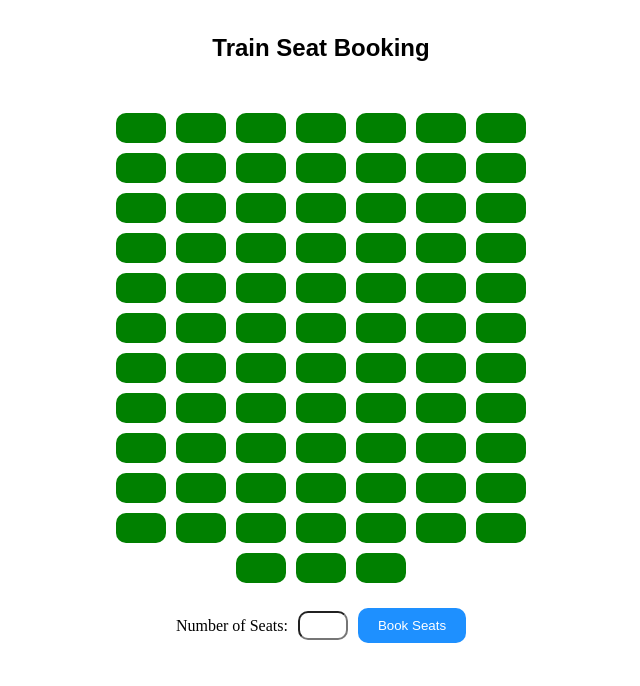
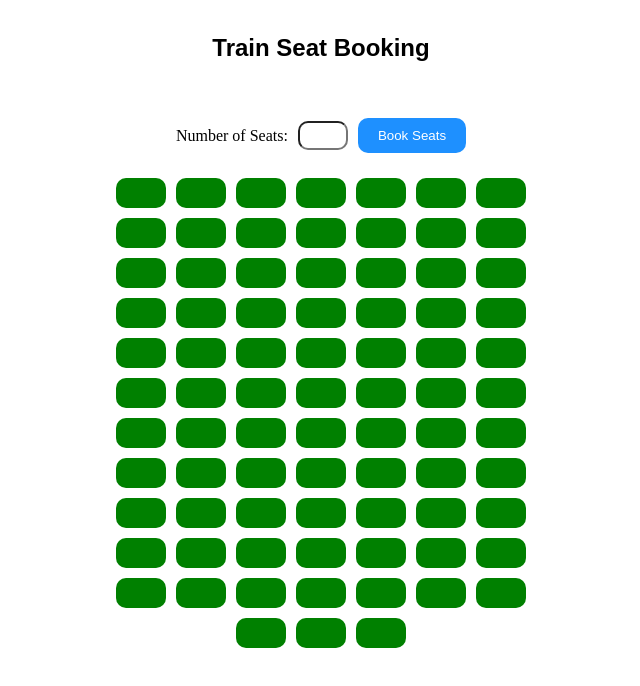
Before and after one commit to sahxp/Angular-Assignment, an Angular app: page / in a window 1280 px wide. Shown: the top 686 px of the page, without its empty margins (319-959 px from the left). Built offline with nearby package versions, Linux system fonts and the light colour scheme.

Commit message:
2 files modified

```diff
--- a/src/app/app.component.css
+++ b/src/app/app.component.css
@@ -11,9 +11,13 @@ body {
 }
 .main {
   display: flex;
+  flex-direction: column-reverse;
   justify-content: center;
   align-items: center;
   width: 100%;
+}
+.main div {
+  margin: 10px;
 }
 .container {
   max-width: 400px;
@@ -88,7 +92,9 @@ h2 {
 
 /* booking information */
 .booking-info {
-  background-color: lightgray;
-  padding: 10px;
-  border-radius: 4px;
+  background-color: rgb(187, 187, 187);
+  padding: 20px 10px;
+  font-family: 'Poppins', sans-serif;
+  border-radius: 10px;
+  max-width: 400px;
 }
--- a/src/app/app.component.html
+++ b/src/app/app.component.html
@@ -6,7 +6,7 @@
   <div class="seats">
     <div *ngFor="let seat of seats; let i = index" [class.booked]="!seat"></div>
   </div>
-</div>
+
 <div class="booking-form">
   <label for="numSeats">Number of Seats:</label>
   <input type="number" id="numSeats" [(ngModel)]="numSeats" min="1" />
@@ -16,3 +16,4 @@
 <div *ngIf="selectedSeats.length > 0" class="booking-info">
   <p>Booked seats: {{ selectedSeats.join(', ') }}</p>
 </div>
+</div>
```
